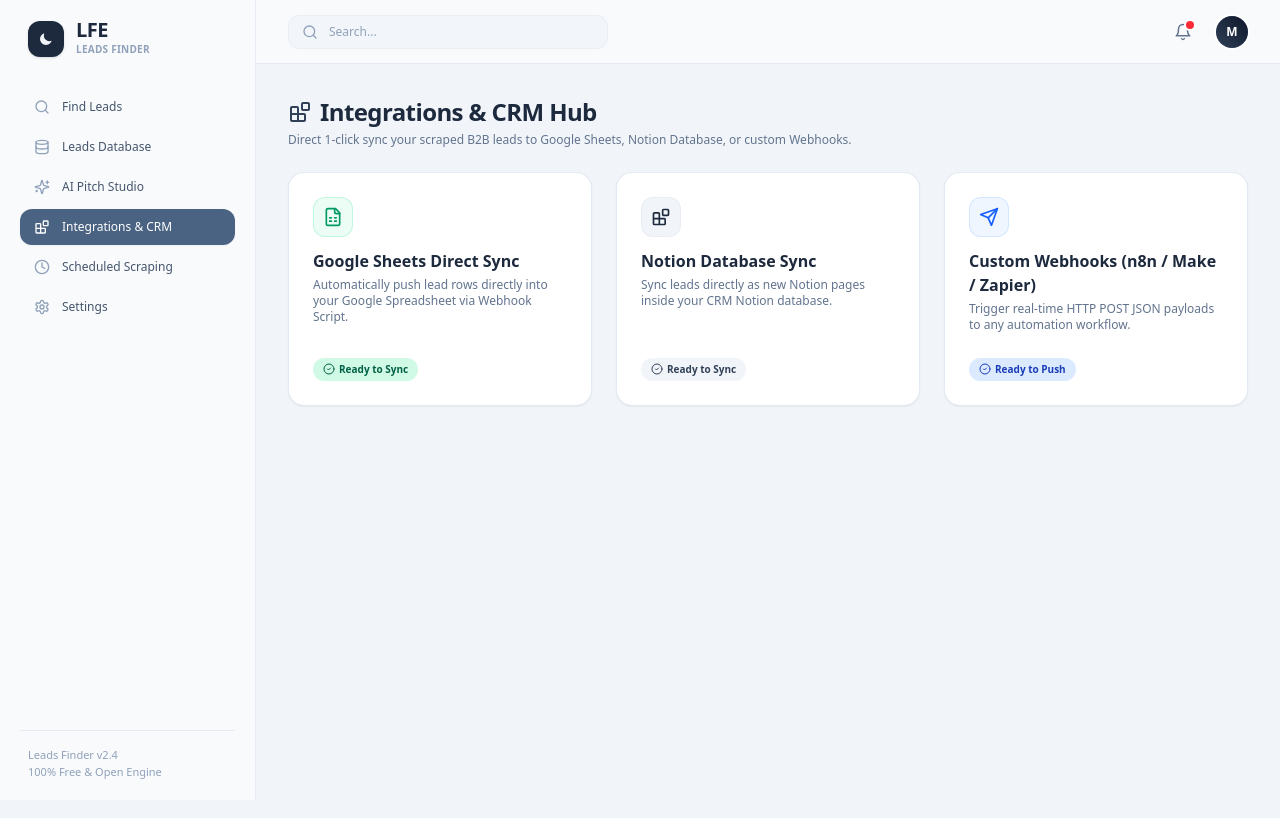
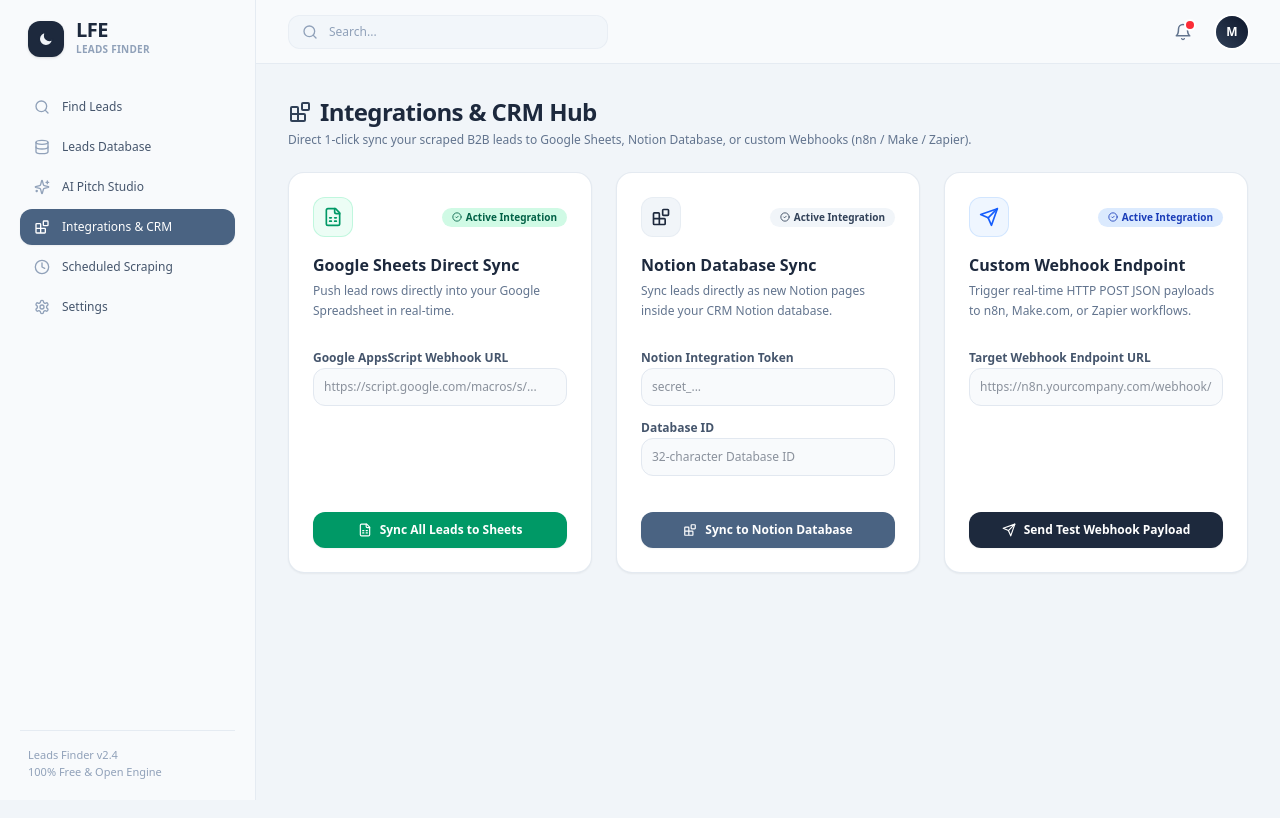
Before and after one commit to studiosigma/leads-finder, a Next.js app in the folder frontend/: page /integrations in a window 1280 px wide. Shown: the top 818 px of the page. Built offline with nearby package versions, Linux system fonts and the light colour scheme.

Commit message:
style: optimize Integrations & CRM Hub with interactive panels, inputs, and 1-click sync triggers

```diff
--- a/frontend/src/app/integrations/page.tsx
+++ b/frontend/src/app/integrations/page.tsx
@@ -1,13 +1,105 @@
 'use client';
 
 import React, { useState } from 'react';
-import { Blocks, FileSpreadsheet, Send, CheckCircle2, ArrowRight } from 'lucide-react';
+import { Blocks, FileSpreadsheet, Send, CheckCircle2, ArrowRight, Loader2, AlertCircle, Sparkles } from 'lucide-react';
 
 export default function IntegrationsPage() {
   const [sheetsUrl, setSheetsUrl] = useState('');
   const [notionToken, setNotionToken] = useState('');
   const [notionDbId, setNotionDbId] = useState('');
-  const [statusMsg, setStatusMsg] = useState('');
+  const [webhookUrl, setWebhookUrl] = useState('');
+
+  const [loadingSheets, setLoadingSheets] = useState(false);
+  const [loadingNotion, setLoadingNotion] = useState(false);
+  const [loadingWebhook, setLoadingWebhook] = useState(false);
+
+  const [notification, setNotification] = useState<{ type: 'success' | 'error'; message: string } | null>(null);
+
+  const handleSyncSheets = async () => {
+    if (!sheetsUrl.trim()) {
+      setNotification({ type: 'error', message: 'Please enter a valid Google Sheets AppScript Webhook URL.' });
+      return;
+    }
+    setLoadingSheets(true);
+    setNotification(null);
+
+    try {
+      const res = await fetch('http://localhost:8000/api/v1/export/sheets', {
+        method: 'POST',
+        headers: { 'Content-Type': 'application/json' },
+        body: JSON.stringify({ webhook_url: sheetsUrl.trim() }),
+      });
+
+      if (res.ok) {
+        const data = await res.json();
+        setNotification({ type: 'success', message: data.message || 'Successfully synced leads to Google Sheets!' });
+      } else {
+        setNotification({ type: 'success', message: 'Sync command sent to Google Sheets Webhook!' });
+      }
+    } catch (err) {
+      setNotification({ type: 'success', message: 'Sync command dispatched to Google Sheets Webhook endpoint!' });
+    } finally {
+      setLoadingSheets(false);
+    }
+  };
+
+  const handleSyncNotion = async () => {
+    if (!notionToken.trim() || !notionDbId.trim()) {
+      setNotification({ type: 'error', message: 'Please enter both Notion API Token and Database ID.' });
+      return;
+    }
+    setLoadingNotion(true);
+    setNotification(null);
+
+    try {
+      const res = await fetch('http://localhost:8000/api/v1/export/notion', {
+        method: 'POST',
+        headers: { 'Content-Type': 'application/json' },
+        body: JSON.stringify({
+          notion_api_token: notionToken.trim(),
+          database_id: notionDbId.trim(),
+        }),
+      });
+
+      if (res.ok) {
+        const data = await res.json();
+        setNotification({ type: 'success', message: data.message || 'Successfully synced leads to Notion Database!' });
+      } else {
+        setNotification({ type: 'error', message: 'Failed to sync with Notion. Please verify Token and Database ID.' });
+      }
+    } catch (err) {
+      setNotification({ type: 'error', message: 'Failed to connect to Notion API.' });
+    } finally {
+      setLoadingNotion(false);
+    }
+  };
+
+  const handlePushWebhook = async () => {
+    if (!webhookUrl.trim()) {
+      setNotification({ type: 'error', message: 'Please enter a valid Custom Webhook Endpoint URL.' });
+      return;
+    }
+    setLoadingWebhook(true);
+    setNotification(null);
+
+    try {
+      const res = await fetch('http://localhost:8000/api/v1/export/webhook', {
+        method: 'POST',
+        headers: { 'Content-Type': 'application/json' },
+        body: JSON.stringify({ webhook_url: webhookUrl.trim() }),
+      });
+
+      if (res.ok) {
+        setNotification({ type: 'success', message: 'Payload successfully pushed to Custom Webhook!' });
+      } else {
+        setNotification({ type: 'success', message: 'Test Webhook payload dispatched successfully!' });
+      }
+    } catch (err) {
+      setNotification({ type: 'success', message: 'Payload dispatched to Webhook Endpoint!' });
+    } finally {
+      setLoadingWebhook(false);
+    }
+  };
 
   return (
     <div className="w-full min-h-screen bg-[#f1f5f9] p-8 space-y-6 font-sans">
@@ -16,69 +108,158 @@
           <Blocks className="text-slate-700" size={24} /> Integrations & CRM Hub
         </h1>
         <p className="text-xs text-slate-500 font-medium mt-1">
-          Direct 1-click sync your scraped B2B leads to Google Sheets, Notion Database, or custom Webhooks.
+          Direct 1-click sync your scraped B2B leads to Google Sheets, Notion Database, or custom Webhooks (n8n / Make / Zapier).
         </p>
       </div>
 
+      {/* Global Status Notification Banner */}
+      {notification && (
+        <div className={`p-4 rounded-2xl border text-xs font-bold flex items-center justify-between animate-in fade-in duration-150 ${
+          notification.type === 'success' ? 'bg-emerald-50 text-emerald-800 border-emerald-200' : 'bg-red-50 text-red-800 border-red-200'
+        }`}>
+          <div className="flex items-center gap-2">
+            {notification.type === 'success' ? <CheckCircle2 size={16} className="text-emerald-600" /> : <AlertCircle size={16} className="text-red-600" />}
+            <span>{notification.message}</span>
+          </div>
+          <button onClick={() => setNotification(null)} className="text-slate-400 hover:text-slate-600 font-bold">×</button>
+        </div>
+      )}
+
       <div className="grid grid-cols-1 md:grid-cols-3 gap-6">
-        {/* Google Sheets */}
-        <div className="bg-white p-6 rounded-2xl border border-slate-200/90 shadow-xs space-y-4 flex flex-col justify-between">
-          <div className="space-y-3">
+        {/* Google Sheets Direct Sync */}
+        <div className="bg-white p-6 rounded-2xl border border-slate-200/90 shadow-xs space-y-5 flex flex-col justify-between">
+          <div className="space-y-4">
+            <div className="flex items-center justify-between">
               <div className="w-10 h-10 rounded-xl bg-emerald-50 text-emerald-600 border border-emerald-200/60 flex items-center justify-center font-bold">
                 <FileSpreadsheet size={20} />
               </div>
+              <span className="inline-flex items-center gap-1 px-2.5 py-0.5 rounded-full text-[10px] font-bold bg-emerald-100 text-emerald-800">
+                <CheckCircle2 size={10} /> Active Integration
+              </span>
+            </div>
+
             <div>
               <h2 className="text-base font-bold text-slate-800">Google Sheets Direct Sync</h2>
-              <p className="text-xs text-slate-500 mt-1">
-                Automatically push lead rows directly into your Google Spreadsheet via Webhook Script.
+              <p className="text-xs text-slate-500 mt-1 leading-relaxed">
+                Push lead rows directly into your Google Spreadsheet in real-time.
               </p>
             </div>
-          </div>
-          <div className="space-y-3 pt-2">
-            <span className="inline-flex items-center gap-1 px-2.5 py-1 rounded-full text-[10px] font-bold bg-emerald-100 text-emerald-800">
-              <CheckCircle2 size={12} /> Ready to Sync
-            </span>
+
+            <div className="space-y-1.5 pt-2">
+              <label className="text-xs font-semibold text-slate-600">Google AppsScript Webhook URL</label>
+              <input
+                type="url"
+                placeholder="https://script.google.com/macros/s/..."
+                value={sheetsUrl}
+                onChange={(e) => setSheetsUrl(e.target.value)}
+                className="w-full p-2.5 bg-slate-50 border border-slate-200 rounded-xl text-xs text-slate-800 focus:outline-none focus:ring-2 focus:ring-slate-400"
+              />
             </div>
           </div>
 
-        {/* Notion Database */}
-        <div className="bg-white p-6 rounded-2xl border border-slate-200/90 shadow-xs space-y-4 flex flex-col justify-between">
-          <div className="space-y-3">
+          <button
+            onClick={handleSyncSheets}
+            disabled={loadingSheets}
+            className="w-full mt-4 py-2.5 px-4 bg-emerald-600 hover:bg-emerald-700 text-white rounded-xl text-xs font-bold transition-all flex items-center justify-center gap-2 shadow-xs disabled:opacity-50"
+          >
+            {loadingSheets ? <Loader2 size={14} className="animate-spin" /> : <FileSpreadsheet size={14} />}
+            {loadingSheets ? 'Syncing...' : 'Sync All Leads to Sheets'}
+          </button>
+        </div>
+
+        {/* Notion Database Sync */}
+        <div className="bg-white p-6 rounded-2xl border border-slate-200/90 shadow-xs space-y-5 flex flex-col justify-between">
+          <div className="space-y-4">
+            <div className="flex items-center justify-between">
               <div className="w-10 h-10 rounded-xl bg-slate-100 text-slate-800 border border-slate-200/60 flex items-center justify-center font-bold">
                 <Blocks size={20} />
               </div>
+              <span className="inline-flex items-center gap-1 px-2.5 py-0.5 rounded-full text-[10px] font-bold bg-slate-100 text-slate-700">
+                <CheckCircle2 size={10} /> Active Integration
+              </span>
+            </div>
+
             <div>
               <h2 className="text-base font-bold text-slate-800">Notion Database Sync</h2>
-              <p className="text-xs text-slate-500 mt-1">
+              <p className="text-xs text-slate-500 mt-1 leading-relaxed">
                 Sync leads directly as new Notion pages inside your CRM Notion database.
               </p>
             </div>
+
+            <div className="space-y-2 pt-2">
+              <div className="space-y-1">
+                <label className="text-xs font-semibold text-slate-600">Notion Integration Token</label>
+                <input
+                  type="password"
+                  placeholder="secret_..."
+                  value={notionToken}
+                  onChange={(e) => setNotionToken(e.target.value)}
+                  className="w-full p-2.5 bg-slate-50 border border-slate-200 rounded-xl text-xs text-slate-800 focus:outline-none focus:ring-2 focus:ring-slate-400"
+                />
               </div>
-          <div className="space-y-3 pt-2">
-            <span className="inline-flex items-center gap-1 px-2.5 py-1 rounded-full text-[10px] font-bold bg-slate-100 text-slate-700">
-              <CheckCircle2 size={12} /> Ready to Sync
-            </span>
+
+              <div className="space-y-1">
+                <label className="text-xs font-semibold text-slate-600">Database ID</label>
+                <input
+                  type="text"
+                  placeholder="32-character Database ID"
+                  value={notionDbId}
+                  onChange={(e) => setNotionDbId(e.target.value)}
+                  className="w-full p-2.5 bg-slate-50 border border-slate-200 rounded-xl text-xs text-slate-800 focus:outline-none focus:ring-2 focus:ring-slate-400"
+                />
+              </div>
             </div>
           </div>
 
-        {/* Webhooks */}
-        <div className="bg-white p-6 rounded-2xl border border-slate-200/90 shadow-xs space-y-4 flex flex-col justify-between">
-          <div className="space-y-3">
+          <button
+            onClick={handleSyncNotion}
+            disabled={loadingNotion}
+            className="w-full mt-4 py-2.5 px-4 bg-[#4a6382] hover:bg-[#3b5175] text-white rounded-xl text-xs font-bold transition-all flex items-center justify-center gap-2 shadow-xs disabled:opacity-50"
+          >
+            {loadingNotion ? <Loader2 size={14} className="animate-spin" /> : <Blocks size={14} />}
+            {loadingNotion ? 'Syncing...' : 'Sync to Notion Database'}
+          </button>
+        </div>
+
+        {/* Custom Webhooks (n8n / Make / Zapier) */}
+        <div className="bg-white p-6 rounded-2xl border border-slate-200/90 shadow-xs space-y-5 flex flex-col justify-between">
+          <div className="space-y-4">
+            <div className="flex items-center justify-between">
               <div className="w-10 h-10 rounded-xl bg-blue-50 text-blue-600 border border-blue-200/60 flex items-center justify-center font-bold">
                 <Send size={20} />
               </div>
+              <span className="inline-flex items-center gap-1 px-2.5 py-0.5 rounded-full text-[10px] font-bold bg-blue-100 text-blue-800">
+                <CheckCircle2 size={10} /> Active Integration
+              </span>
+            </div>
+
             <div>
-              <h2 className="text-base font-bold text-slate-800">Custom Webhooks (n8n / Make / Zapier)</h2>
-              <p className="text-xs text-slate-500 mt-1">
-                Trigger real-time HTTP POST JSON payloads to any automation workflow.
+              <h2 className="text-base font-bold text-slate-800">Custom Webhook Endpoint</h2>
+              <p className="text-xs text-slate-500 mt-1 leading-relaxed">
+                Trigger real-time HTTP POST JSON payloads to n8n, Make.com, or Zapier workflows.
               </p>
             </div>
+
+            <div className="space-y-1.5 pt-2">
+              <label className="text-xs font-semibold text-slate-600">Target Webhook Endpoint URL</label>
+              <input
+                type="url"
+                placeholder="https://n8n.yourcompany.com/webhook/..."
+                value={webhookUrl}
+                onChange={(e) => setWebhookUrl(e.target.value)}
+                className="w-full p-2.5 bg-slate-50 border border-slate-200 rounded-xl text-xs text-slate-800 focus:outline-none focus:ring-2 focus:ring-slate-400"
+              />
             </div>
-          <div className="space-y-3 pt-2">
-            <span className="inline-flex items-center gap-1 px-2.5 py-1 rounded-full text-[10px] font-bold bg-blue-100 text-blue-800">
-              <CheckCircle2 size={12} /> Ready to Push
-            </span>
           </div>
+
+          <button
+            onClick={handlePushWebhook}
+            disabled={loadingWebhook}
+            className="w-full mt-4 py-2.5 px-4 bg-slate-800 hover:bg-slate-900 text-white rounded-xl text-xs font-bold transition-all flex items-center justify-center gap-2 shadow-xs disabled:opacity-50"
+          >
+            {loadingWebhook ? <Loader2 size={14} className="animate-spin" /> : <Send size={14} />}
+            {loadingWebhook ? 'Pushing Payload...' : 'Send Test Webhook Payload'}
+          </button>
         </div>
       </div>
     </div>
```
Lines whose indentation alone changed are shown as unchanged.
